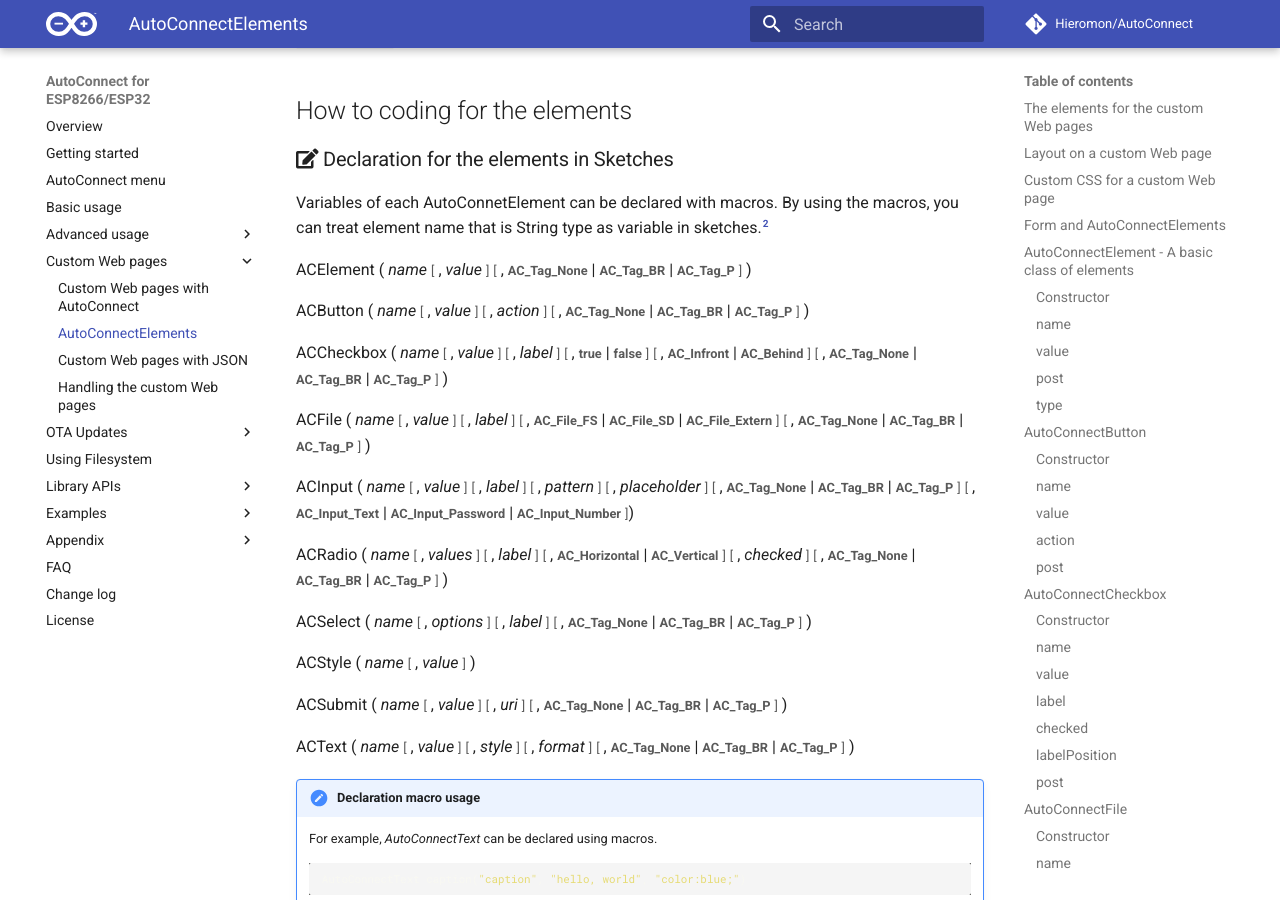
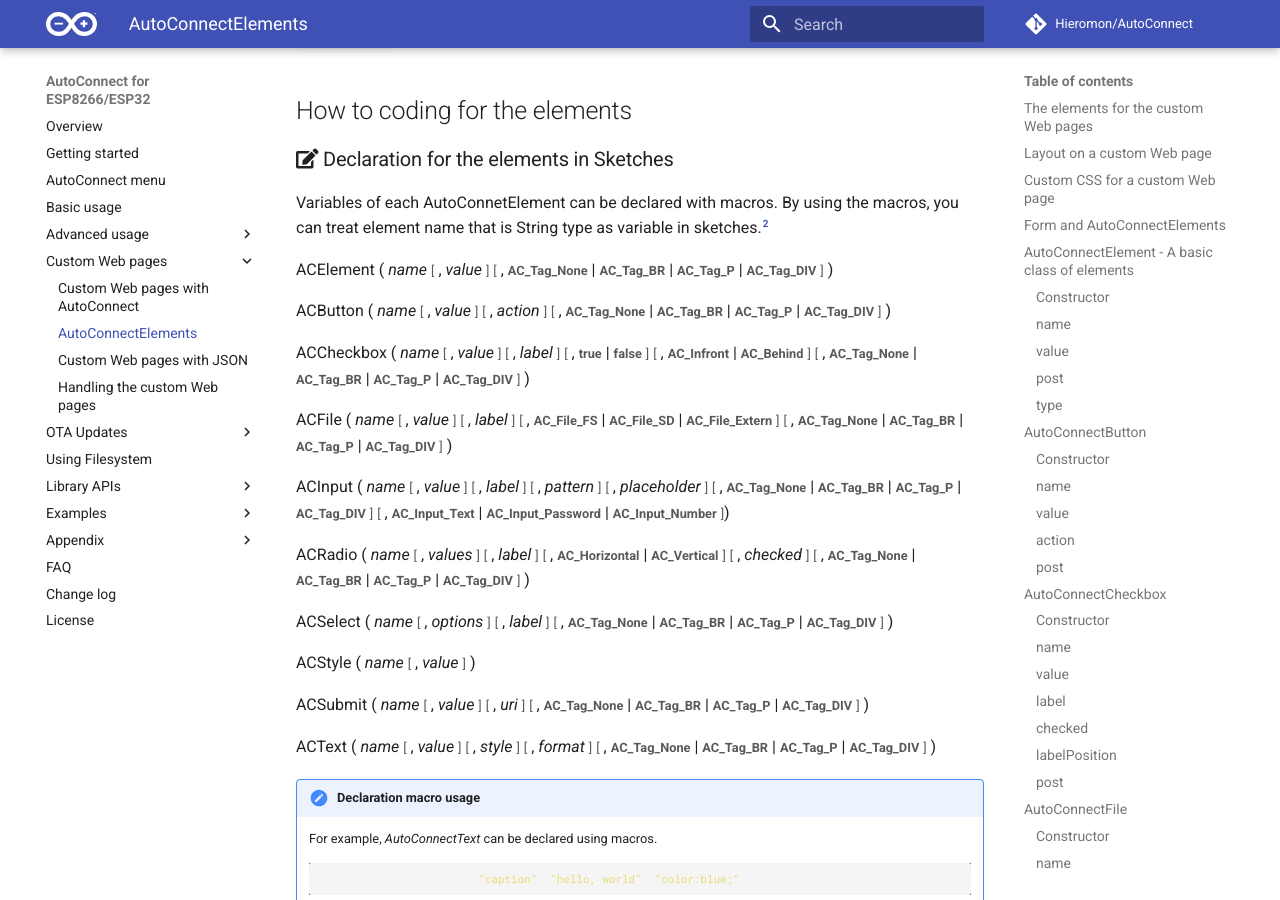
Before and after one commit to Hieromon/AutoConnect, an MkDocs documentation site: the page built from mkdocs/acelements.md, in a window 1280 px wide and 900 px high, scrolled down 16149 px. Built offline with MkDocs 1.6.1 and Material for MkDocs 9.7.7, drawn with Linux system fonts in a browser that asks for light colours; nearby versions of some CDN libraries; comment, search, counter and statistics services are not loaded.

Commit message:
Adds descriptions for the div tag generation

```diff
--- a/mkdocs/acelements.md
+++ b/mkdocs/acelements.md
@@ -492,25 +492,25 @@
 
 [^2]: The square brackets in the syntax are optional parameters, the stroke is a selection parameter, the bold fonts are literal.
 
-ACElement ( *name* <small>\[</small> , *value* <small>\]</small> <small>\[</small> , <small>**AC\_Tag\_None**</small> | <small>**AC\_Tag\_BR**</small> | <small>**AC\_Tag\_P**</small> <small>\]</small> )
+ACElement ( *name* <small>\[</small> , *value* <small>\]</small> <small>\[</small> , <small>**AC\_Tag\_None**</small> | <small>**AC\_Tag\_BR**</small> | <small>**AC\_Tag\_P**</small> | <small>**AC\_Tag\_DIV**</small> <small>\]</small> )
 
-ACButton ( *name* <small>\[</small> , *value* <small>\]</small> <small>\[</small> , *action* <small>\]</small> <small>\[</small> , <small>**AC\_Tag\_None**</small> | <small>**AC\_Tag\_BR**</small> | <small>**AC\_Tag\_P**</small> <small>\]</small> )
+ACButton ( *name* <small>\[</small> , *value* <small>\]</small> <small>\[</small> , *action* <small>\]</small> <small>\[</small> , <small>**AC\_Tag\_None**</small> | <small>**AC\_Tag\_BR**</small> | <small>**AC\_Tag\_P**</small> | <small>**AC\_Tag\_DIV**</small> <small>\]</small> )
 
-ACCheckbox ( *name* <small>\[</small> , *value* <small>\]</small> <small>\[</small> , *label* <small>\]</small> <small>\[</small> , <small>**true**</small> | <small>**false**</small> <small>\]</small> <small>\[</small> , <small>**AC_Infront**</small> | <small>**AC_Behind**</small> <small>\]</small> <small>\[</small> , <small>**AC\_Tag\_None**</small> | <small>**AC\_Tag\_BR**</small> | <small>**AC\_Tag\_P**</small> <small>\]</small> )
+ACCheckbox ( *name* <small>\[</small> , *value* <small>\]</small> <small>\[</small> , *label* <small>\]</small> <small>\[</small> , <small>**true**</small> | <small>**false**</small> <small>\]</small> <small>\[</small> , <small>**AC_Infront**</small> | <small>**AC_Behind**</small> <small>\]</small> <small>\[</small> , <small>**AC\_Tag\_None**</small> | <small>**AC\_Tag\_BR**</small> | <small>**AC\_Tag\_P**</small> | <small>**AC\_Tag\_DIV**</small> <small>\]</small> )
 
-ACFile ( *name* <small>\[</small> , *value* <small>\]</small> <small>\[</small> , *label* <small>\]</small> <small>\[</small> , <small>**AC\_File\_FS**</small> | <small>**AC\_File\_SD**</small> | <small>**AC\_File\_Extern**</small> <small>\]</small> <small>\[</small> , <small>**AC\_Tag\_None**</small> | <small>**AC\_Tag\_BR**</small> | <small>**AC\_Tag\_P**</small> <small>\]</small> )
+ACFile ( *name* <small>\[</small> , *value* <small>\]</small> <small>\[</small> , *label* <small>\]</small> <small>\[</small> , <small>**AC\_File\_FS**</small> | <small>**AC\_File\_SD**</small> | <small>**AC\_File\_Extern**</small> <small>\]</small> <small>\[</small> , <small>**AC\_Tag\_None**</small> | <small>**AC\_Tag\_BR**</small> | <small>**AC\_Tag\_P**</small> | <small>**AC\_Tag\_DIV**</small> <small>\]</small> )
 
-ACInput ( *name* <small>\[</small> , *value* <small>\]</small> <small>\[</small> , *label* <small>\]</small> <small>\[</small> , *pattern* <small>\]</small> <small>\[</small> , *placeholder* <small>\]</small> <small>\[</small> , <small>**AC\_Tag\_None**</small> | <small>**AC\_Tag\_BR**</small> | <small>**AC\_Tag\_P**</small> <small>\]</small> <small>\[</small> , <small>**AC\_Input\_Text**</small> | <small>**AC\_Input\_Password**</small> | <small>**AC\_Input\_Number**</small> <small>\]</small>)
+ACInput ( *name* <small>\[</small> , *value* <small>\]</small> <small>\[</small> , *label* <small>\]</small> <small>\[</small> , *pattern* <small>\]</small> <small>\[</small> , *placeholder* <small>\]</small> <small>\[</small> , <small>**AC\_Tag\_None**</small> | <small>**AC\_Tag\_BR**</small> | <small>**AC\_Tag\_P**</small> | <small>**AC\_Tag\_DIV**</small> <small>\]</small> <small>\[</small> , <small>**AC\_Input\_Text**</small> | <small>**AC\_Input\_Password**</small> | <small>**AC\_Input\_Number**</small> <small>\]</small>)
 
-ACRadio ( *name* <small>\[</small> , *values* <small>\]</small> <small>\[</small> , *label* <small>\]</small> <small>\[</small> , <small>**AC\_Horizontal</small>** | <small>**AC\_Vertical**</small> <small>\]</small> <small>\[</small> , *checked* <small>\]</small> <small>\[</small> , <small>**AC\_Tag\_None**</small> | <small>**AC\_Tag\_BR**</small> | <small>**AC\_Tag\_P**</small> <small>\]</small> )
+ACRadio ( *name* <small>\[</small> , *values* <small>\]</small> <small>\[</small> , *label* <small>\]</small> <small>\[</small> , <small>**AC\_Horizontal</small>** | <small>**AC\_Vertical**</small> <small>\]</small> <small>\[</small> , *checked* <small>\]</small> <small>\[</small> , <small>**AC\_Tag\_None**</small> | <small>**AC\_Tag\_BR**</small> | <small>**AC\_Tag\_P**</small> | <small>**AC\_Tag\_DIV**</small> <small>\]</small> )
 
-ACSelect ( *name* <small>\[</small> , *options* <small>\]</small> <small>\[</small> , *label* <small>\]</small> <small>\[</small> , <small>**AC\_Tag\_None**</small> | <small>**AC\_Tag\_BR**</small> | <small>**AC\_Tag\_P**</small> <small>\]</small> )
+ACSelect ( *name* <small>\[</small> , *options* <small>\]</small> <small>\[</small> , *label* <small>\]</small> <small>\[</small> , <small>**AC\_Tag\_None**</small> | <small>**AC\_Tag\_BR**</small> | <small>**AC\_Tag\_P**</small> | <small>**AC\_Tag\_DIV**</small> <small>\]</small> )
 
 ACStyle ( *name* <small>\[</small> , *value* <small>\]</small> )
 
-ACSubmit ( *name* <small>\[</small> , *value* <small>\]</small> <small>\[</small> , *uri* <small>\]</small> <small>\[</small> , <small>**AC\_Tag\_None**</small> | <small>**AC\_Tag\_BR**</small> | <small>**AC\_Tag\_P**</small> <small>\]</small> )
+ACSubmit ( *name* <small>\[</small> , *value* <small>\]</small> <small>\[</small> , *uri* <small>\]</small> <small>\[</small> , <small>**AC\_Tag\_None**</small> | <small>**AC\_Tag\_BR**</small> | <small>**AC\_Tag\_P**</small> | <small>**AC\_Tag\_DIV**</small> <small>\]</small> )
 
-ACText ( *name* <small>\[</small> , *value* <small>\]</small> <small>\[</small> , *style* <small>\]</small> <small>\[</small> , *format* <small>\]</small> <small>\[</small> , <small>**AC\_Tag\_None**</small> | <small>**AC\_Tag\_BR**</small> | <small>**AC\_Tag\_P**</small> <small>\]</small> )
+ACText ( *name* <small>\[</small> , *value* <small>\]</small> <small>\[</small> , *style* <small>\]</small> <small>\[</small> , *format* <small>\]</small> <small>\[</small> , <small>**AC\_Tag\_None**</small> | <small>**AC\_Tag\_BR**</small> | <small>**AC\_Tag\_P**</small> | <small>**AC\_Tag\_DIV**</small> <small>\]</small> )
 
 !!! memo "Declaration macro usage"
     For example, *AutoConnectText* can be declared using macros.
```
